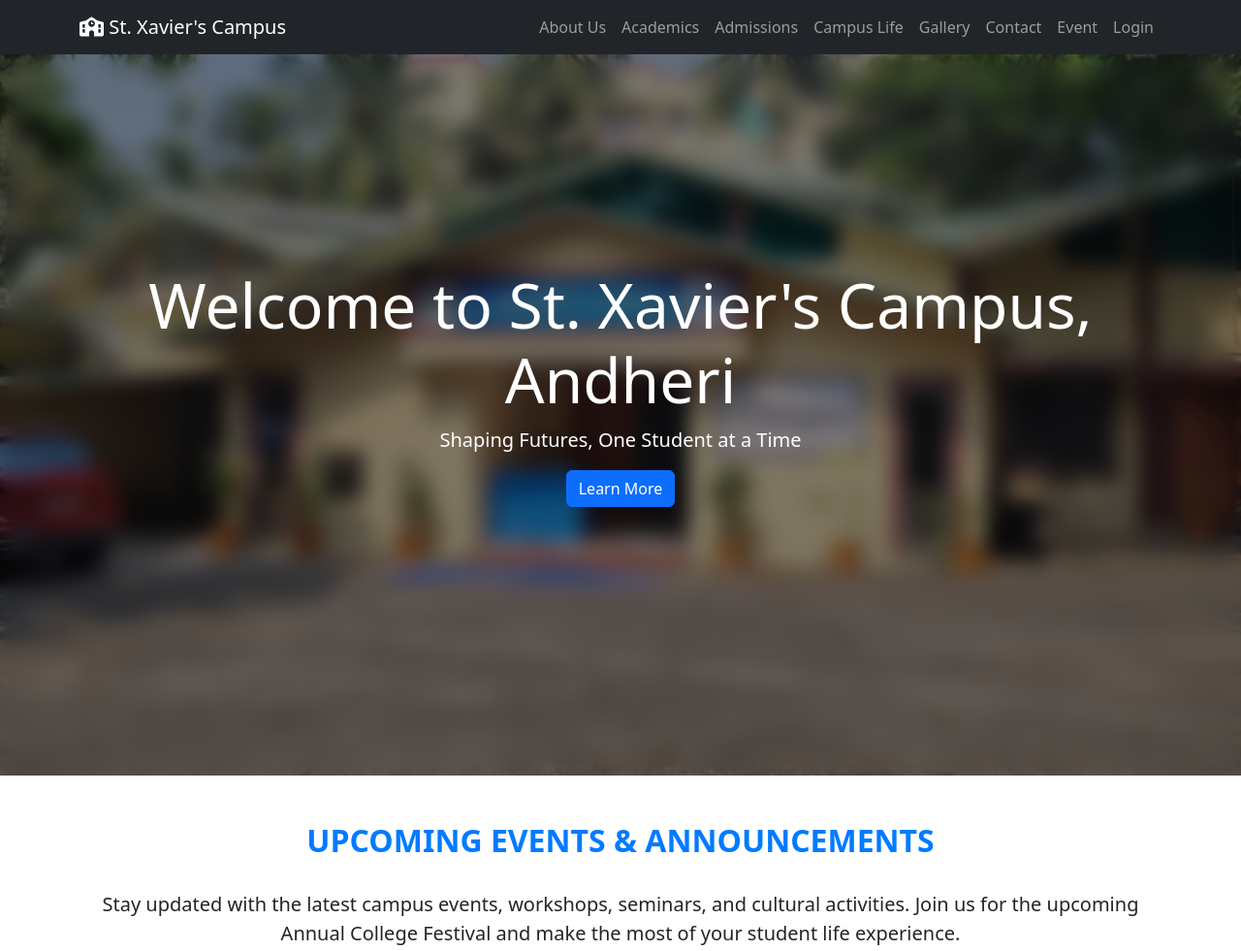
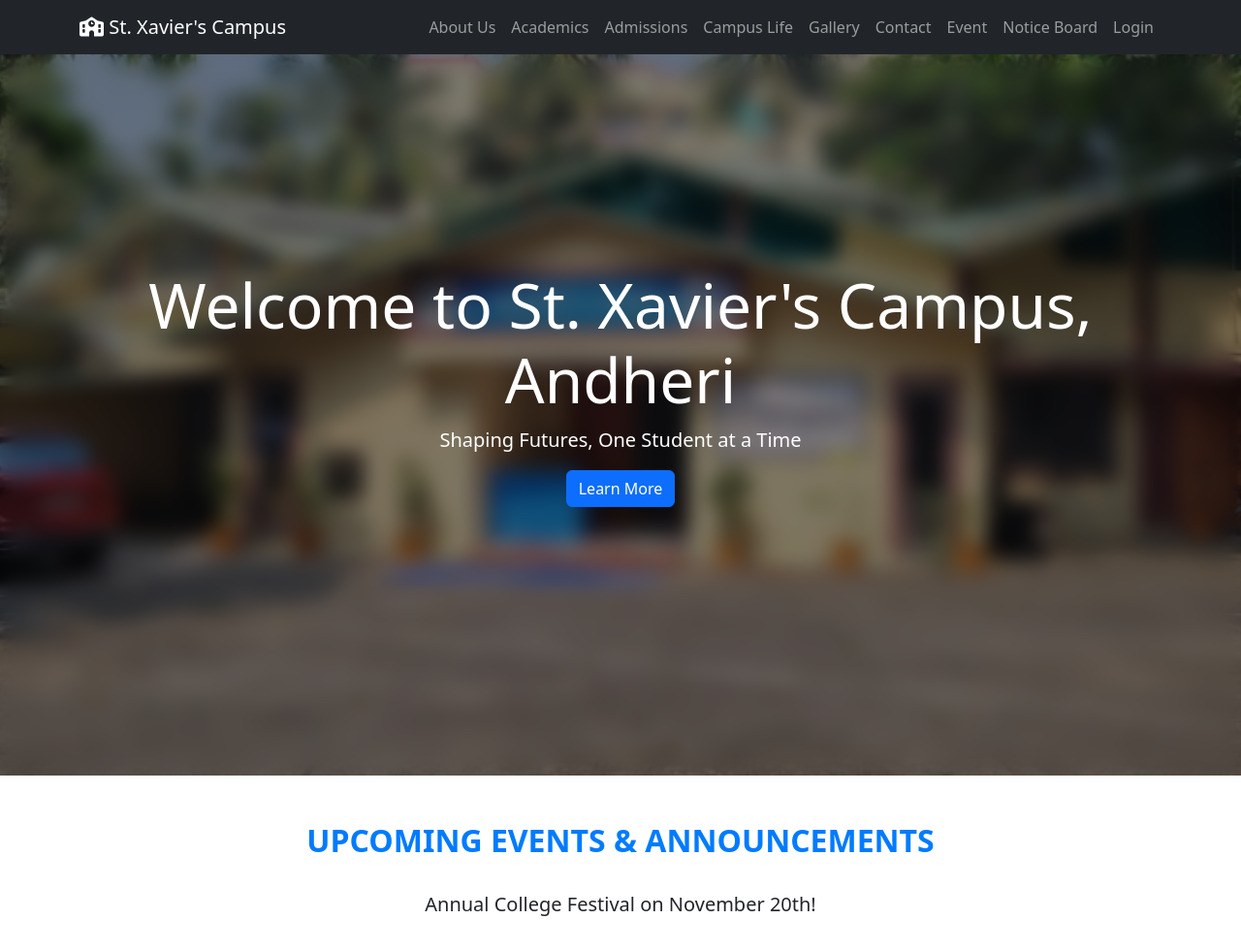
Before and after one commit to TechWithEthan/Xaviers-Campus, a plain HTML site: page index.html in a window 1280 px wide. Shown: the top 981 px of the page at 97% size. Drawn offline with nearby package versions, Linux system fonts and the light colour scheme.

Commit message:
Update index.html
Signed-off-by: Ethan D'souza <tech.ethan.ds@gmail.com>

```diff
--- a/index.html
+++ b/index.html
@@ -28,6 +28,7 @@
                     <li class="nav-item"><a class="nav-link" href="gallery.html">Gallery</a></li>
                     <li class="nav-item"><a class="nav-link" href="mailto:xavierscampus@gmail.com">Contact</a></li>
                     <li class="nav-item"><a class="nav-link" href="https://techwithethan.github.io/SamahSkillingStudent/video%20player.html">Event </a></li>
+                    <li class="nav-item"><a class="nav-link" href="Notice Board.html">Notice Board</a></li>
                     <li class="nav-item"><a class="nav-link" href="login.html">Login</a></li>
 
                 </ul>
@@ -101,6 +102,6 @@
     </footer>
 
     <script src="https://cdn.jsdelivr.net/npm/bootstrap@5.3.0-alpha1/dist/js/bootstrap.bundle.min.js"></script>
-    <script src="script-index.js"></script>
+    <script src="script index.js"></script>
 </body>
 </html>
```
